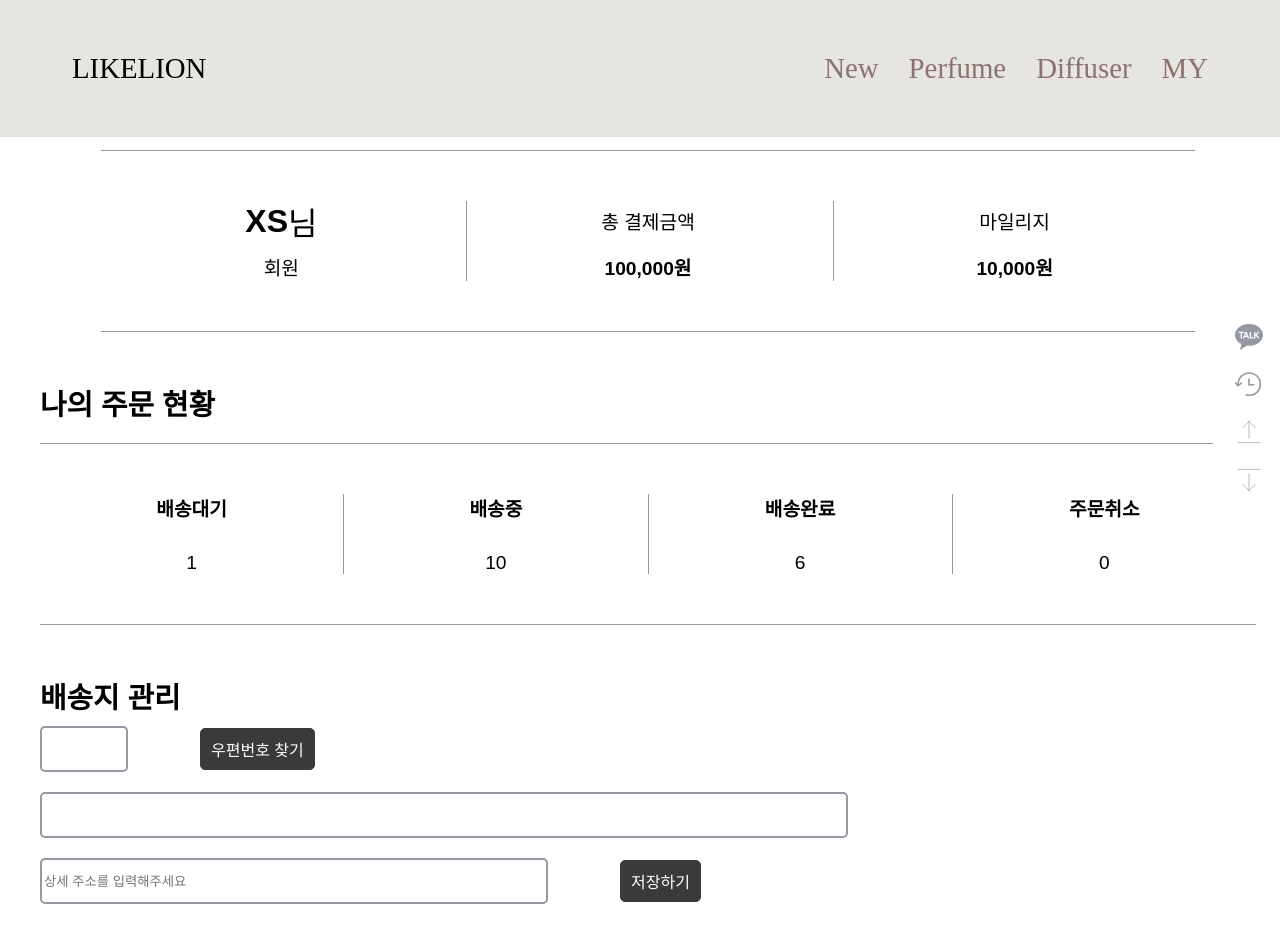
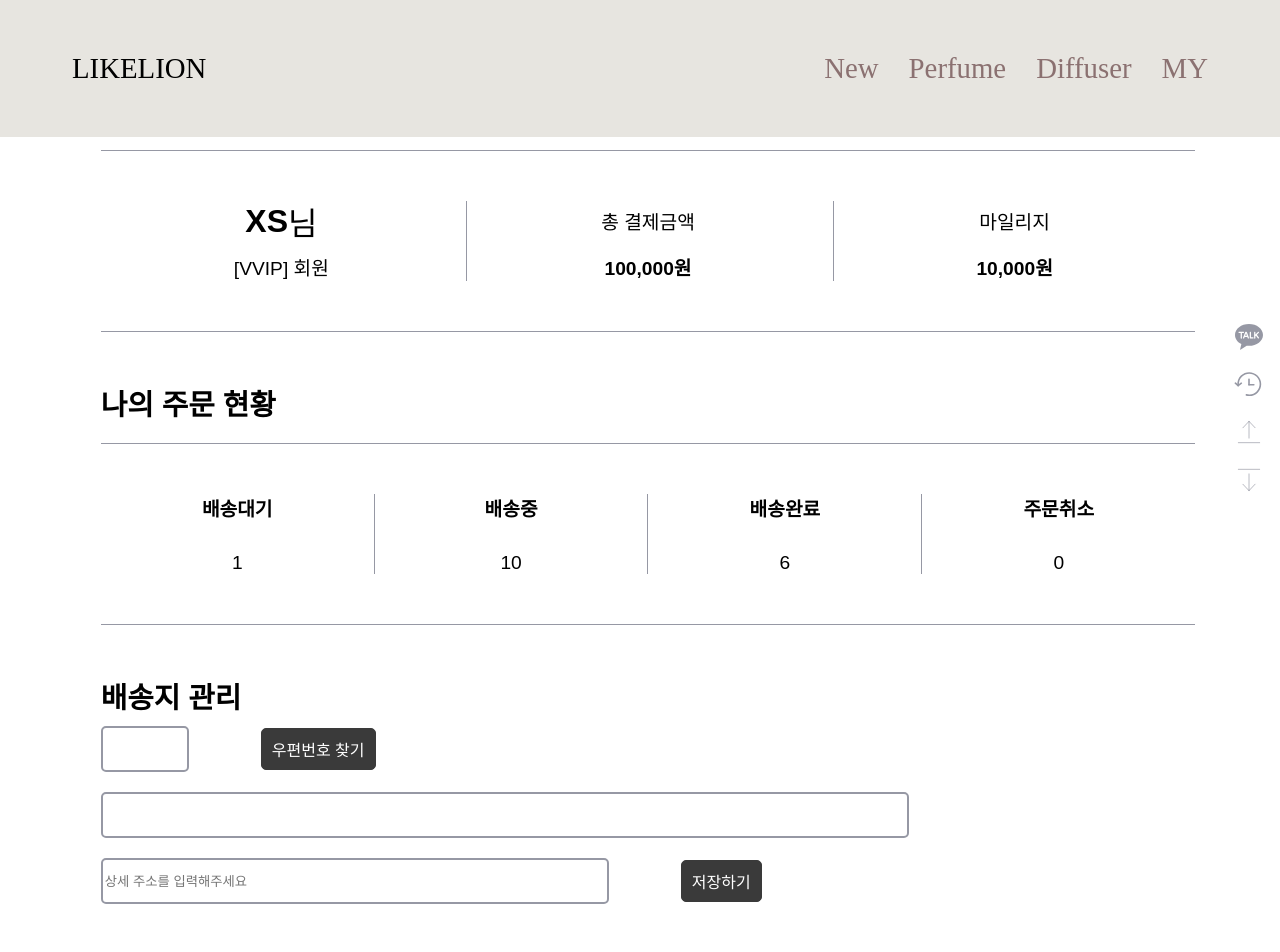
Before and after one commit to Likelion-13th/XS-Frontend, a React (Create React App) app in the folder accessed/: page /Mypage in a window 1280 px wide. Shown: the top 952 px of the page. Built offline with nearby package versions, Linux system fonts and the light colour scheme; a web font is replaced by a local one.

Commit message:
feedback edited

```diff
--- a/accessed/src/pages/Mypage/Profile.js
+++ b/accessed/src/pages/Mypage/Profile.js
@@ -9,7 +9,7 @@ const Profile = () => {
         <div className="profile-container">
             <div className="profile-section">
                 <div className="profile-name"><span className="realName">XS</span>님</div>
-                <div className="membership">회원</div>
+                <div className="membership">[VVIP] 회원</div>
             </div>
             <div className="profile-section">
                 <div className="profile-stat-label">총 결제금액</div>
--- a/accessed/src/styles/Mypage.css
+++ b/accessed/src/styles/Mypage.css
@@ -61,14 +61,14 @@
     font-weight: 600;
 }
 .membership{
-
+    font-weight: 500;
 }
 /* Status */
 .status-container-wrap{
     display: flex;
     flex-direction: column;
     margin-top: 50px;
-    width: 100%;
+    width: 90%;
 }
 .status-container{
     width: 100%;
@@ -110,7 +110,7 @@
 
 /* Address */
 .address-container-wrap{
-    width: 100%;
+    width: 90%;
     display: flex;
     flex-direction: column;
     margin-top: 50px;
@@ -163,7 +163,7 @@
 }
 /* history */
 .history-container-wrap{
-    width: 100%;
+    width: 90%;
     display: flex;
     flex-direction: column;
     margin-top: 50px;
```
